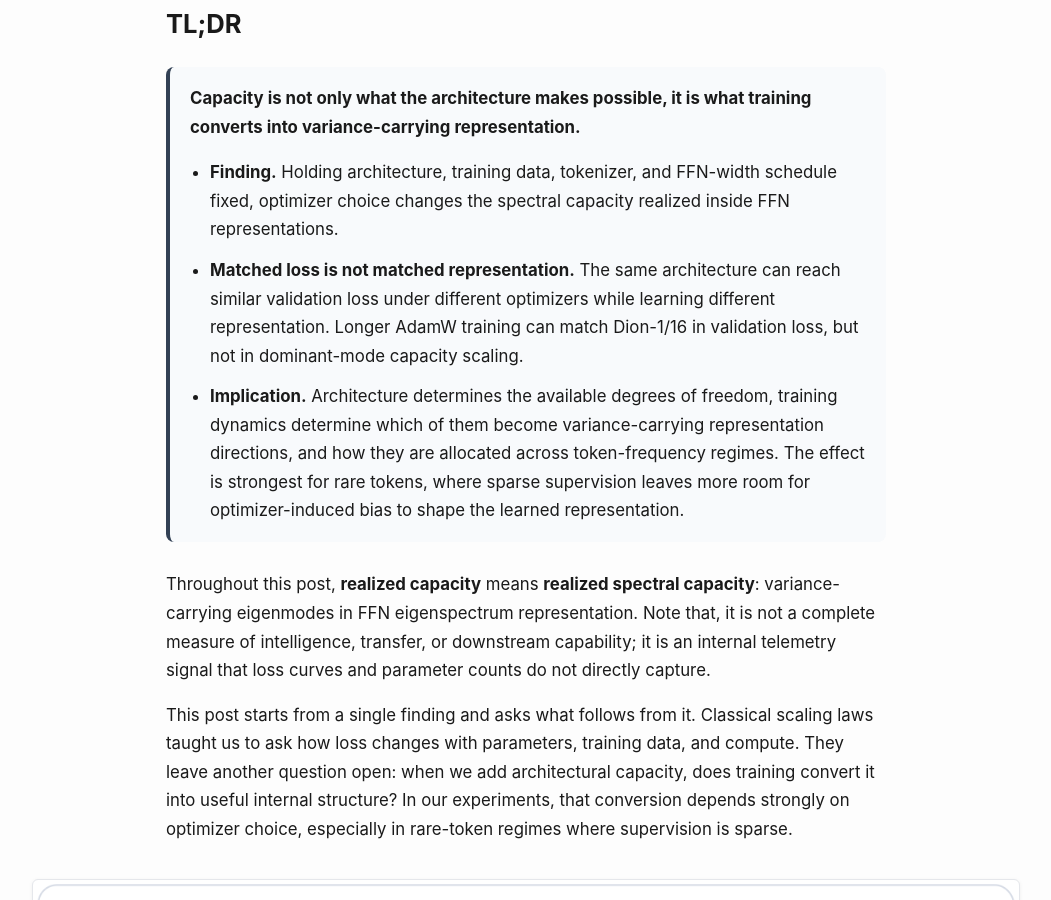
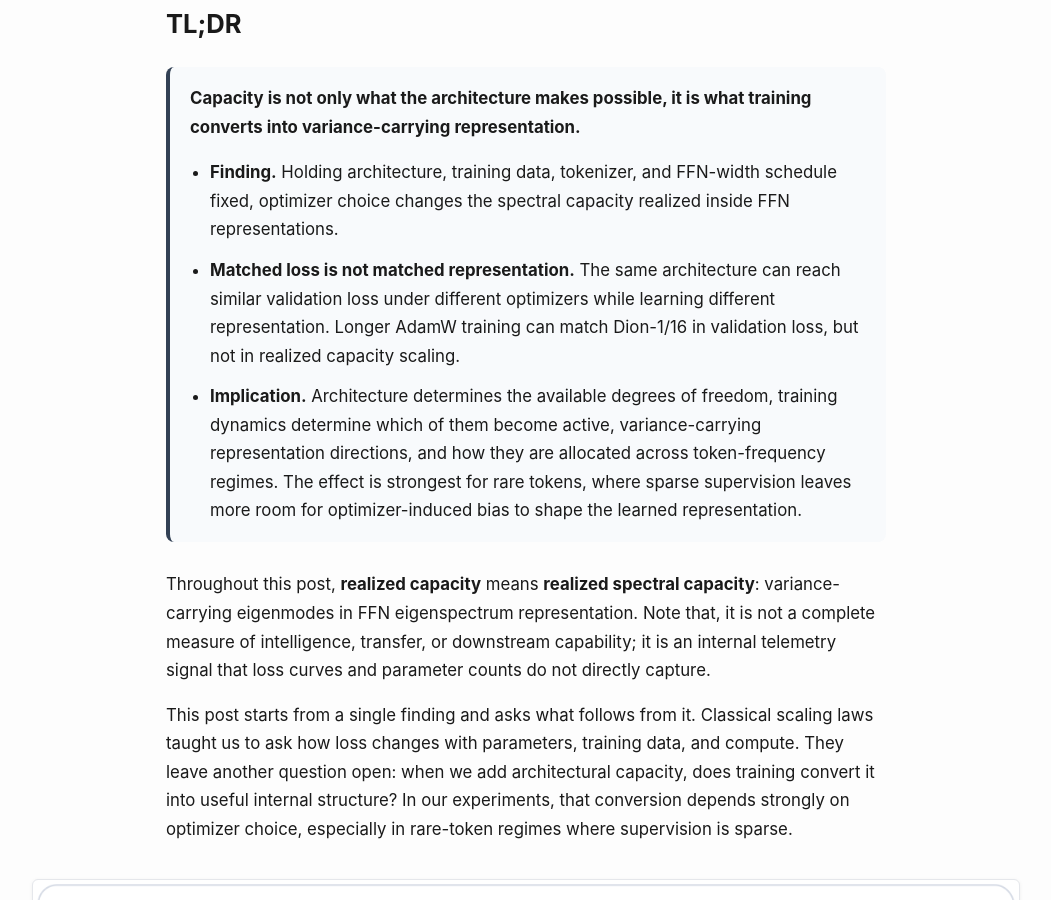
Before and after one commit to optimizer-scaling-laws/optimizer-scaling-laws.github.io, a Jekyll site: the page built from _posts/2026-06-26-architecture-creates-capacity-optimizers-realize-it.md, in a window 1280 px wide and 900 px high, scrolled down 354 px. Shown: the whole window, without its empty margins (114-1165 px from the left). Built offline with Jekyll 4.4.1, drawn with Linux system fonts in a browser that asks for light colours.

Commit message:
Final date Polish round 6.1

```diff
--- a/_posts/2026-06-26-architecture-creates-capacity-optimizers-realize-it.md
+++ b/_posts/2026-06-26-architecture-creates-capacity-optimizers-realize-it.md
@@ -197,8 +197,8 @@ h2#tldr {
 <p><strong>Capacity is not only what the architecture makes possible, it is what training converts into variance-carrying representation.</strong></p>
 <ul>
   <li><strong>Finding.</strong> Holding architecture, training data, tokenizer, and FFN-width schedule fixed, optimizer choice changes the spectral capacity realized inside FFN representations.</li>
-  <li><strong>Matched loss is not matched representation.</strong> The same architecture can reach similar validation loss under different optimizers while learning different representation. Longer AdamW training can match Dion-1/16 in validation loss, but not in dominant-mode capacity scaling.</li>
-  <li><strong>Implication.</strong> Architecture determines the available degrees of freedom, training dynamics determine which of them become variance-carrying representation directions, and how they are allocated across token-frequency regimes. The effect is strongest for rare tokens, where sparse supervision leaves more room for optimizer-induced bias to shape the learned representation.</li>
+  <li><strong>Matched loss is not matched representation.</strong> The same architecture can reach similar validation loss under different optimizers while learning different representation. Longer AdamW training can match Dion-1/16 in validation loss, but not in realized capacity scaling.</li>
+  <li><strong>Implication.</strong> Architecture determines the available degrees of freedom, training dynamics determine which of them become active, variance-carrying representation directions, and how they are allocated across token-frequency regimes. The effect is strongest for rare tokens, where sparse supervision leaves more room for optimizer-induced bias to shape the learned representation.</li>
 </ul>
 </div>
 
```
